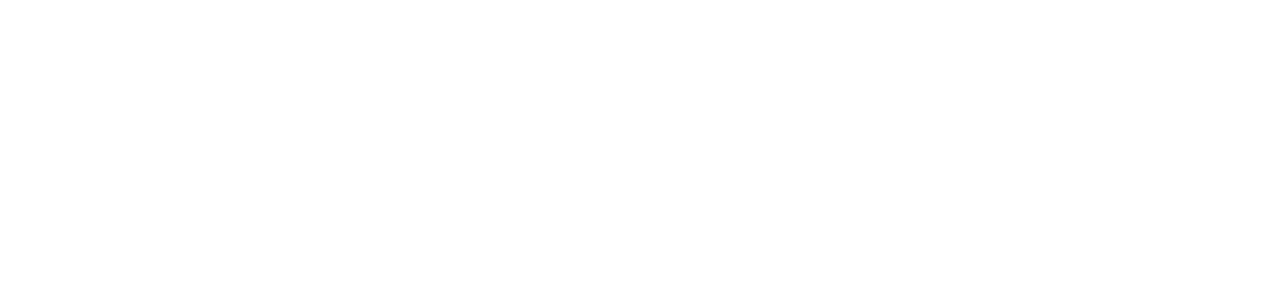
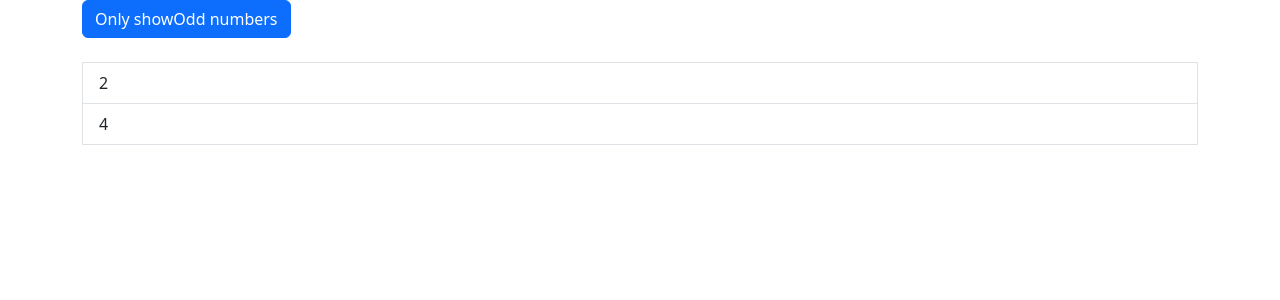
Before and after one commit to devashreegosavi/angular_three, an Angular app: page / in a window 1280 px wide. Shown: the top 300 px of the page. Built offline with nearby package versions, Linux system fonts and the light colour scheme.

Commit message:
12 july 2023
122pm

```diff
--- a/src/app/app.component.html
+++ b/src/app/app.component.html
@@ -0,0 +1,19 @@
+<div class="container">
+  <div class="row">
+    <div class="col-xs-12">
+      <button class="btn btn-primary" (click)="onlyOdd =!onlyOdd" >
+        Only showOdd numbers</button>
+        <br><br>
+        <ul class="list-group">
+          <div *ngIf="onlyOdd">
+            <li class="list-group-item" *ngFor="let odd of oddNumbers">
+              {{odd}}</li>
+          </div>
+          <div *ngIf="!onlyOdd">
+            <li class="list-group-item" *ngFor="let even of evenNumbers">
+              {{even}}</li>
+          </div>
+        </ul>
+    </div>
+  </div>
+</div>
--- a/src/app/app.component.ts
+++ b/src/app/app.component.ts
@@ -7,4 +7,8 @@
 })
 export class AppComponent {
   title = 'angular_three';
+  numbers = [1,2,3,4,5];
+  oddNumbers = [1,3,5];
+  evenNumbers = [2,4];
+  onlyOdd=false;
 }
```
